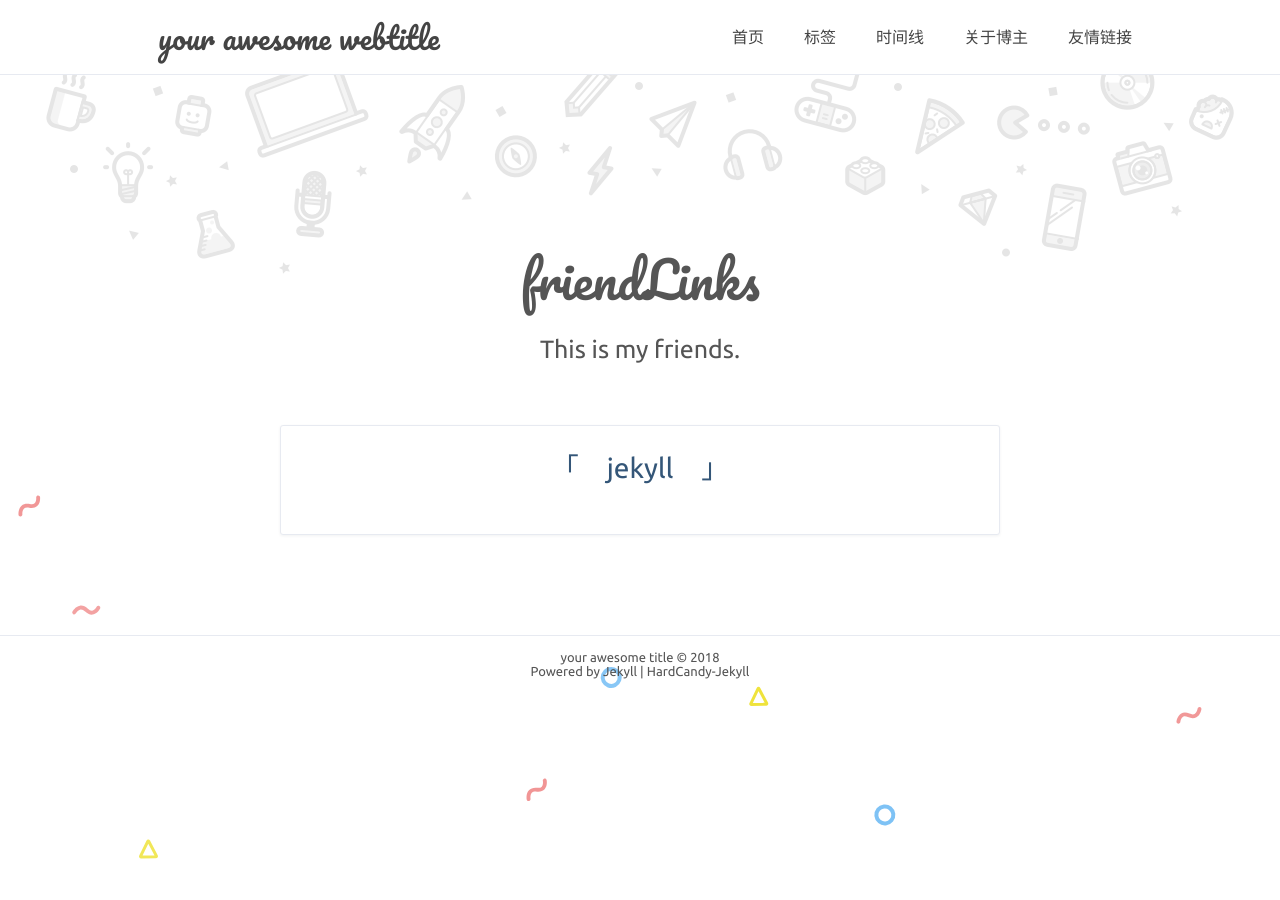
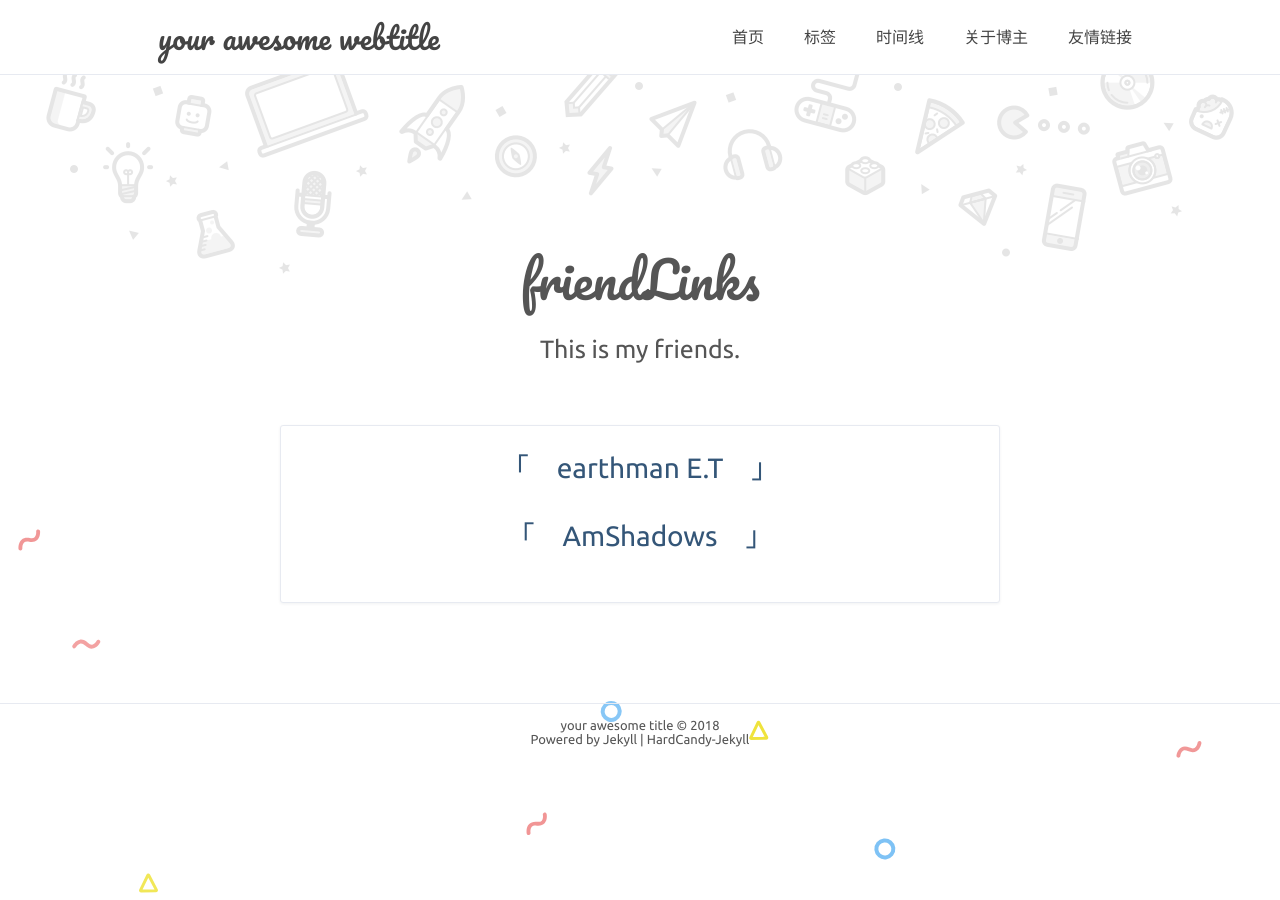
Before and after one commit to 7an9o/7an9o.github.io, a Jekyll site: the page built from friendLink.html, in a window 1280 px wide. Built offline with Jekyll 4.4.1, drawn with Linux system fonts in a browser that asks for light colours; comment, search, counter and statistics services are not loaded.

Commit message:
update yml

```diff
--- a/_config.yml
+++ b/_config.yml
@@ -58,7 +58,8 @@ pygmentsTheme: 'default'
 
 # 友情链接
 friends:
-  jekyll: 'https://www.jekyll.com.cn/'
+  earthman E.T: 'https://earthmanet.github.io'
+  AmShadows: 'https://amshadows.github.io'
 
 # 评论 最佳体验 在disqus、livere和Gitment之间三选一
 # disqus 评论
```
